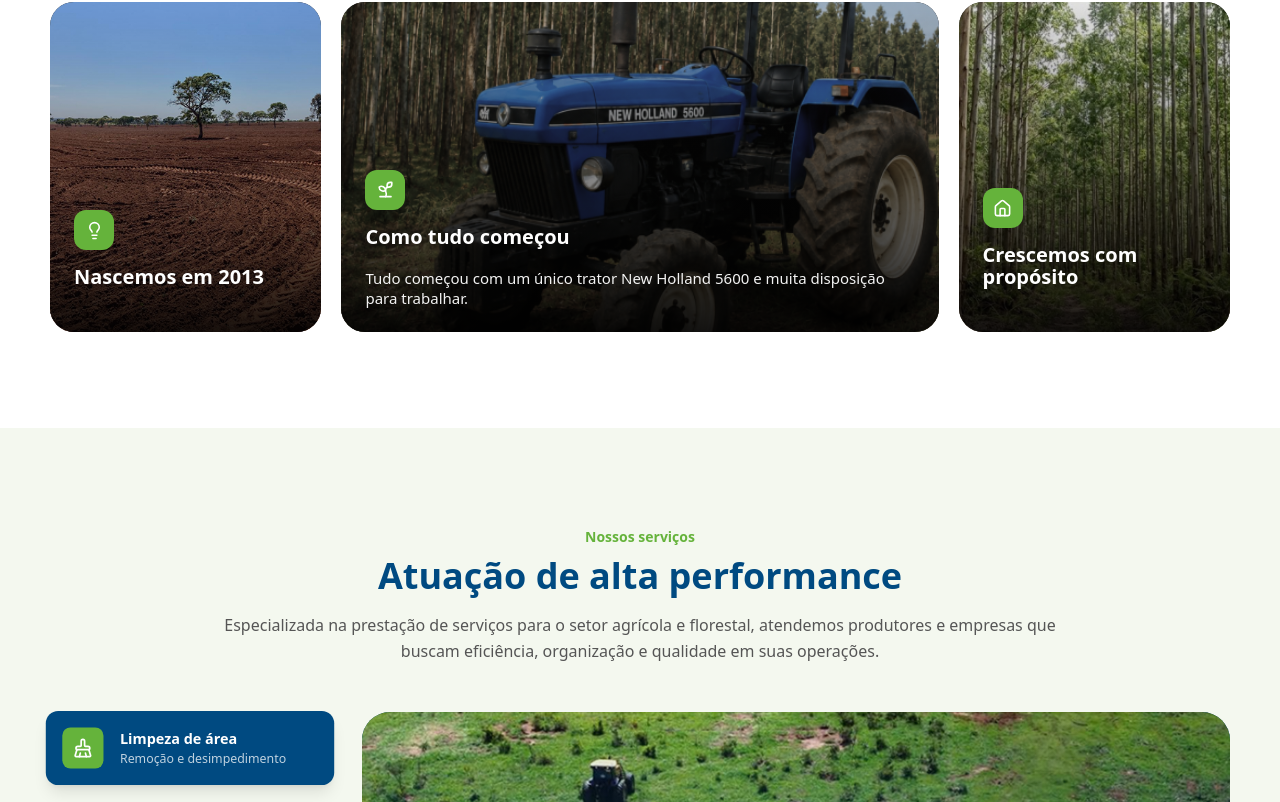
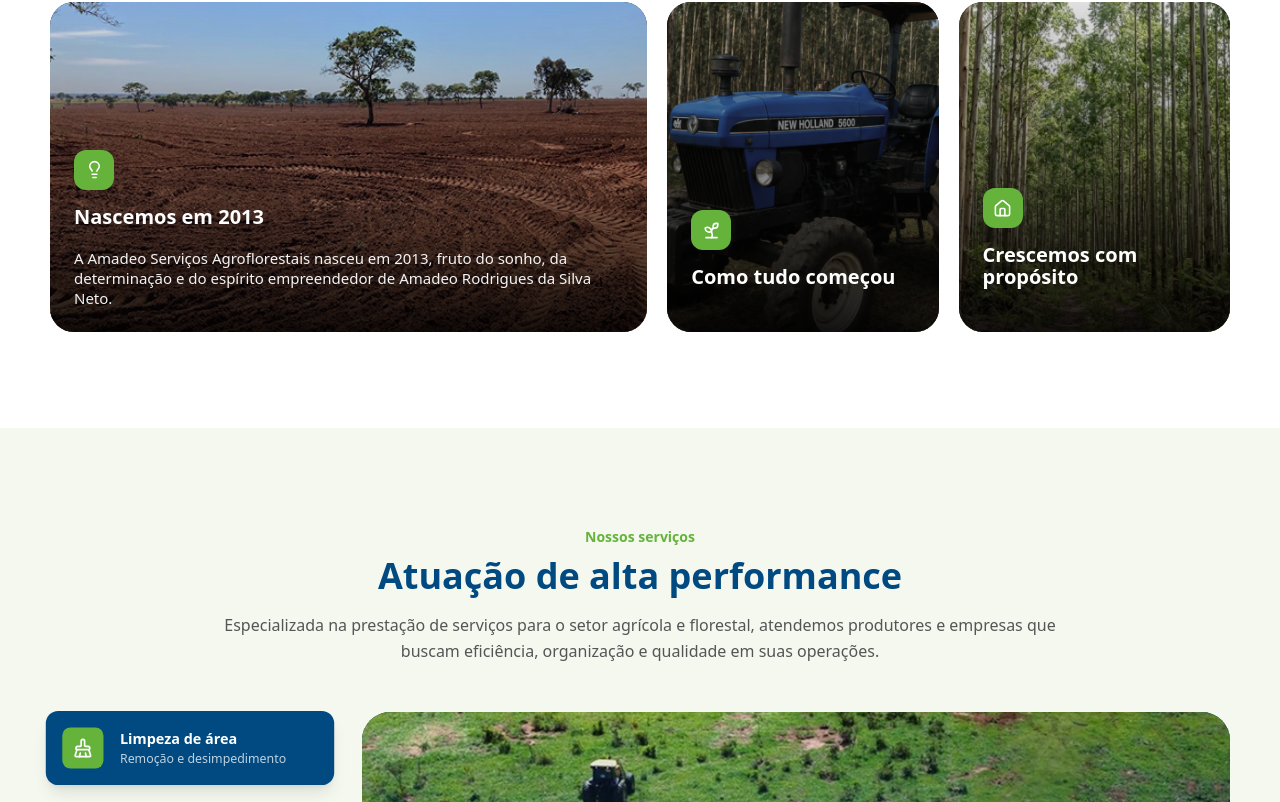
Before and after one commit to MateusRodr/Amadeo, a React (Vite) app: page / in a window 1280 px wide. Shown: the part 1716-2518 px from the top of the page. Built offline with nearby package versions, Linux system fonts and the light colour scheme.

Commit message:
config img

```diff
--- a/app/sections/NossaHistoria.tsx
+++ b/app/sections/NossaHistoria.tsx
@@ -7,7 +7,7 @@ import grow from "../assets/images/06-crescecmos-nossa-historia.png";
 
 export default function NossaHistoria() {
   const { t } = useTranslation("landing");
-  const [activeIndex, setActiveIndex] = useState(1);
+  const [activeIndex, setActiveIndex] = useState(0);
 
   const historyItems = [
     {
```
